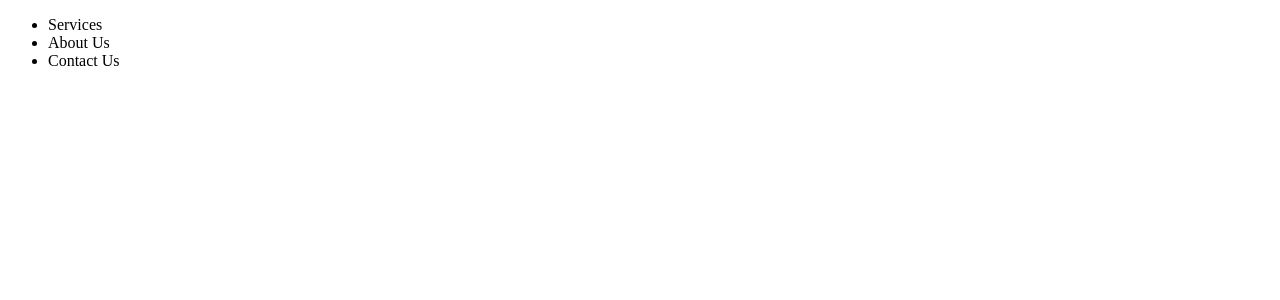
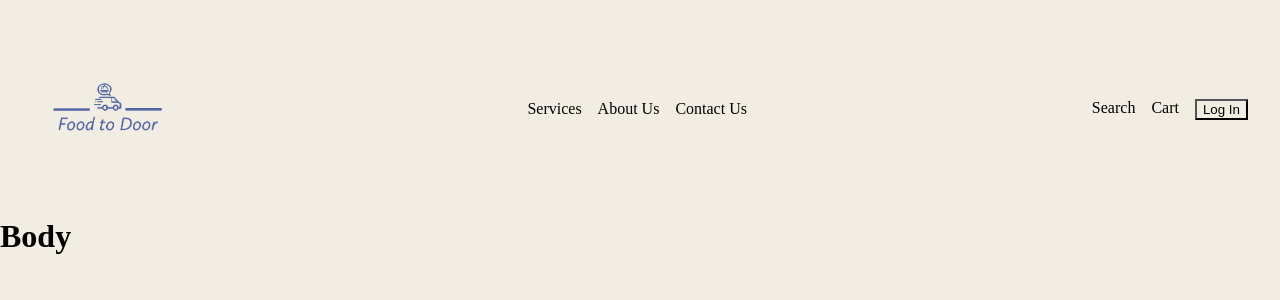
Before and after one commit to moisesg526/food-to-door, a React (Create React App) app: page / in a window 1280 px wide. Shown: the top 300 px of the page. Built offline with nearby package versions, Linux system fonts and the light colour scheme.

Commit message:
Added color to the background, a Body component, and a logo to the navbar

```diff
--- a/src/App.js
+++ b/src/App.js
@@ -1,7 +1,14 @@
 import Navbar from "./components/navbar";
+import Body from "./components/body";
+import "./css/app.css";
 
 function App() {
-  return <Navbar />;
+  return (
+    <div className="app-components">
+      <Navbar />
+      <Body />
+    </div>
+  );
 }
 
 export default App;
--- /dev/null
+++ b/src/components/body.js
@@ -0,0 +1,5 @@
+function Body() {
+    return <h1>Body</h1>
+}
+
+export default Body;
--- a/src/components/navbar.js
+++ b/src/components/navbar.js
@@ -1,13 +1,28 @@
+import "../css/navbar.css";
+import FTD from ".././images/FTD-logo.jpg";
+
 function Navbar() {
   return (
     <div className="navbar">
+      <div className="logo">
+        <img src={FTD} alt="FTD logo" height="150"/>
+      </div>
       <ul>
         <li>Services</li>
         <li>About Us</li>
         <li>Contact Us</li>
       </ul>
+      <div className="right-nav">
+        <ul>
+          <li>Search</li>
+          <li>Cart</li>
+          <li>
+            <button>Log In</button>
+          </li>
+        </ul>
       </div>
-    )
+    </div>
+  );
 }
 
 export default Navbar;
--- /dev/null
+++ b/src/css/app.css
@@ -0,0 +1,6 @@
+* {
+  margin: 0;
+  background-color: #f2ede3;
+}
+.app-components {
+}
--- /dev/null
+++ b/src/css/navbar.css
@@ -0,0 +1,21 @@
+.navbar {
+  display: flex;
+  justify-content: space-between;
+  align-items: center;
+  padding: 2rem;
+}
+
+ul {
+  display: flex;
+  list-style: none;
+  gap: 1rem;
+}
+
+ul > li {
+  cursor: pointer;
+}
+
+
+ul > li:hover {
+    color: #4f64a7;
+}
```
Also changed, not shown: src/images/FTD-logo.jpg (added). Lines whose indentation alone changed are shown as unchanged.
